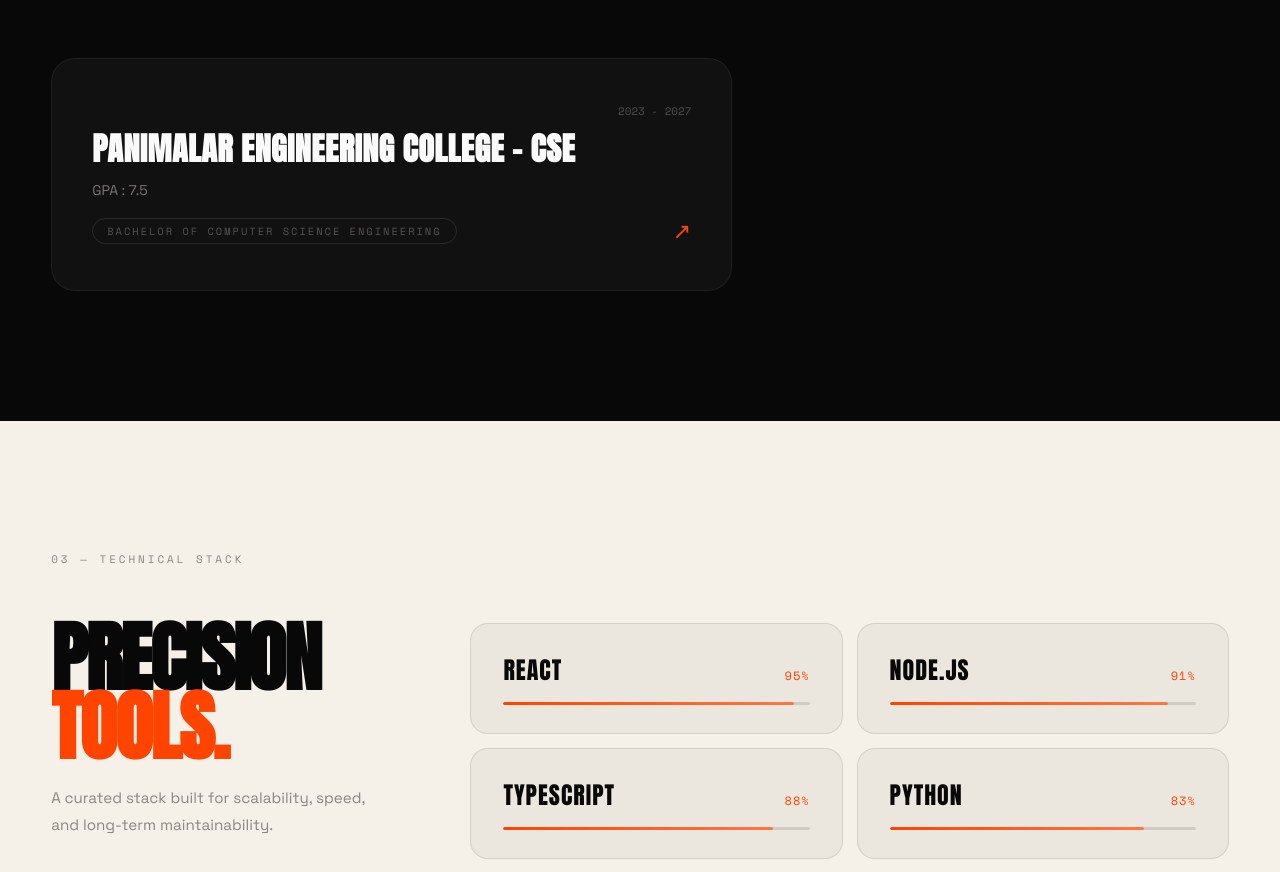
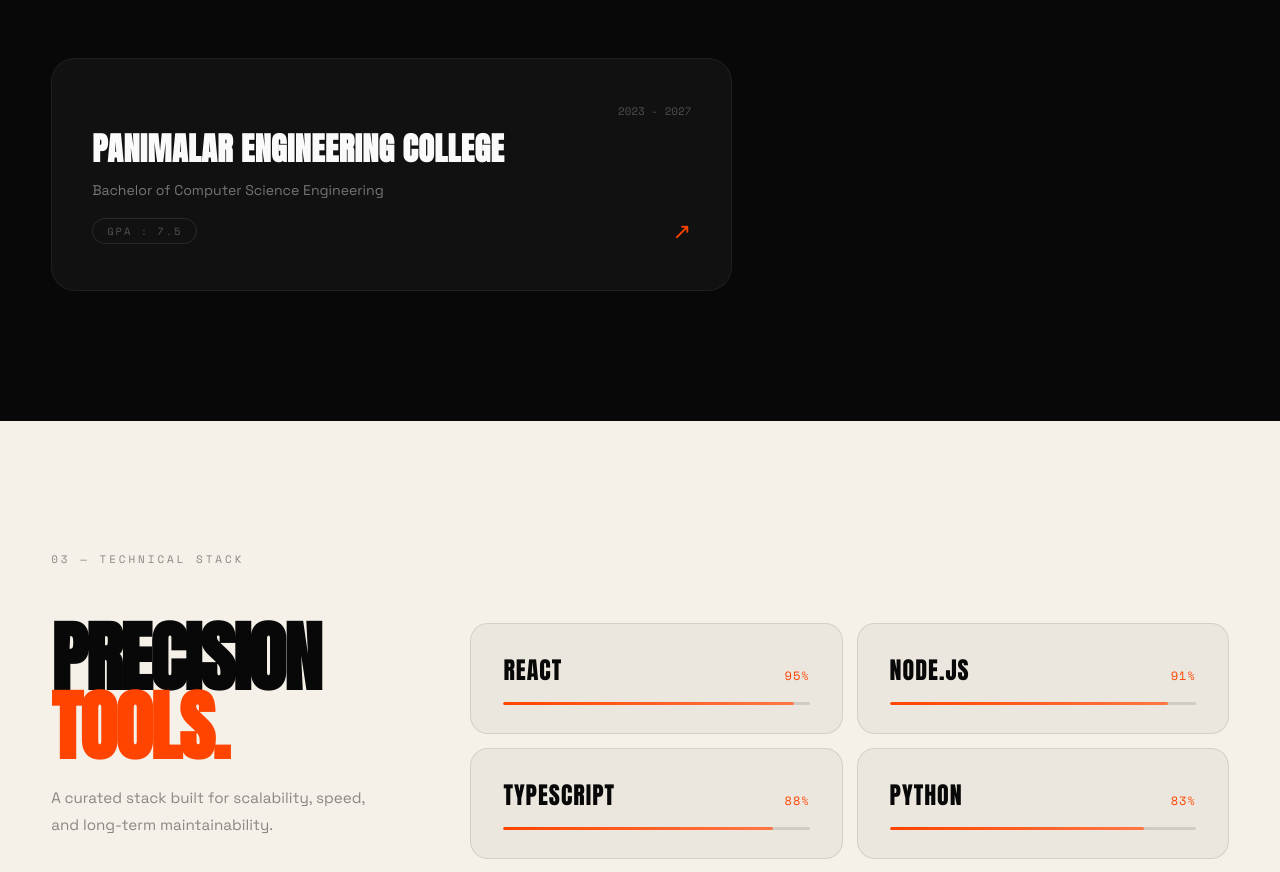
Before and after one commit to thillairaghu2005/raghunandhan-t-portfolio, a React (Vite) app: page / in a window 1280 px wide. Shown: the part 2040-2912 px from the top of the page. Built offline with nearby package versions, Linux system fonts and the light colour scheme.

Commit message:
Add files via upload

```diff
--- a/src/App.jsx
+++ b/src/App.jsx
@@ -191,10 +191,10 @@ const About = () => (
    ========================================================= */
 const projects = [
   {
-    name: 'Panimalar Engineering College – CSE',
-    type: 'Bachelor of Computer Science Engineering',
+    name: 'Panimalar Engineering College',
+    type: 'GPA : 7.5',
     year: '2023 - 2027',
-    desc: 'GPA : 7.5',
+    desc: 'Bachelor of Computer Science Engineering',
     size: 'large',
     accent: '#ff4400',
   },
```
